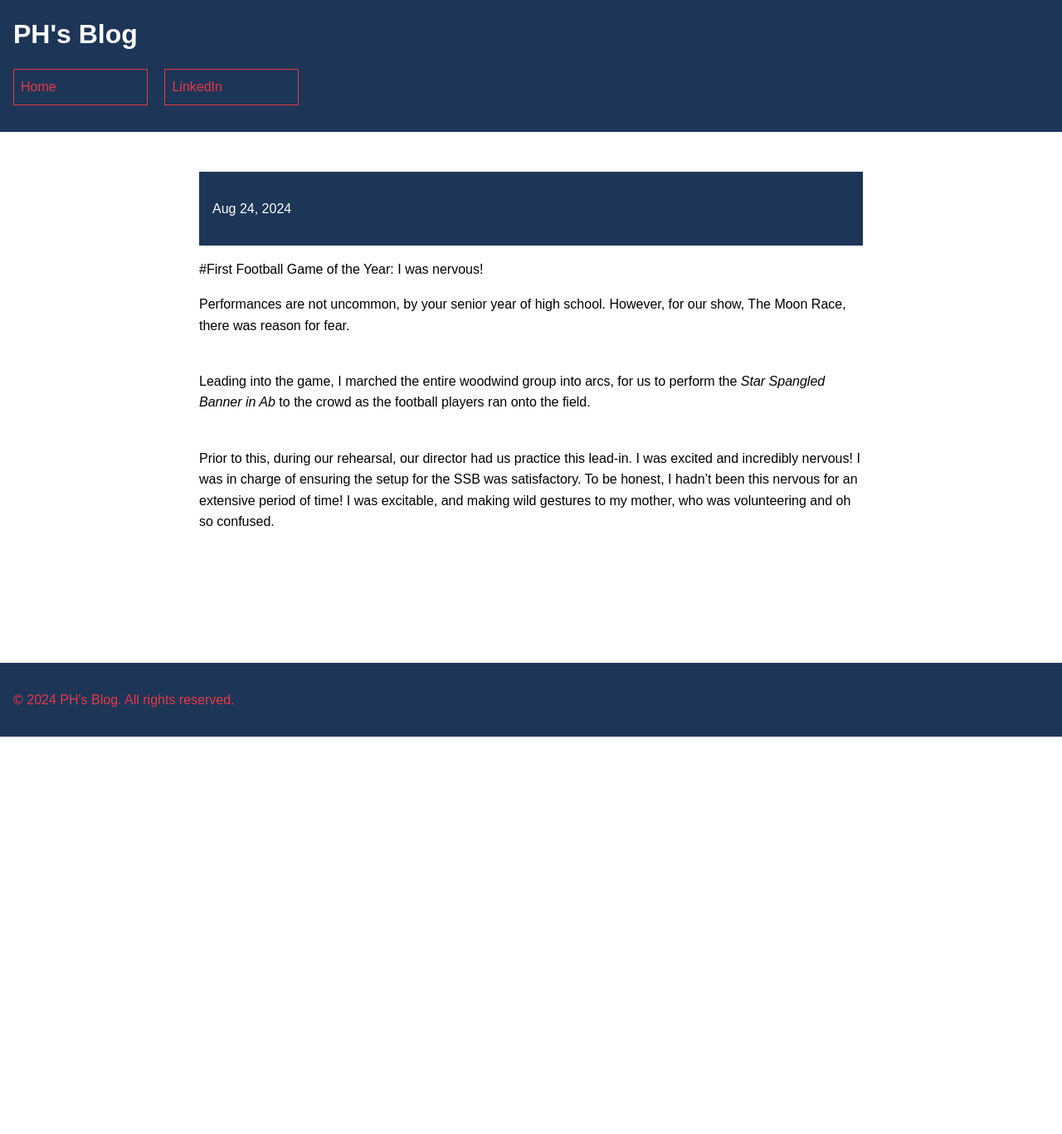
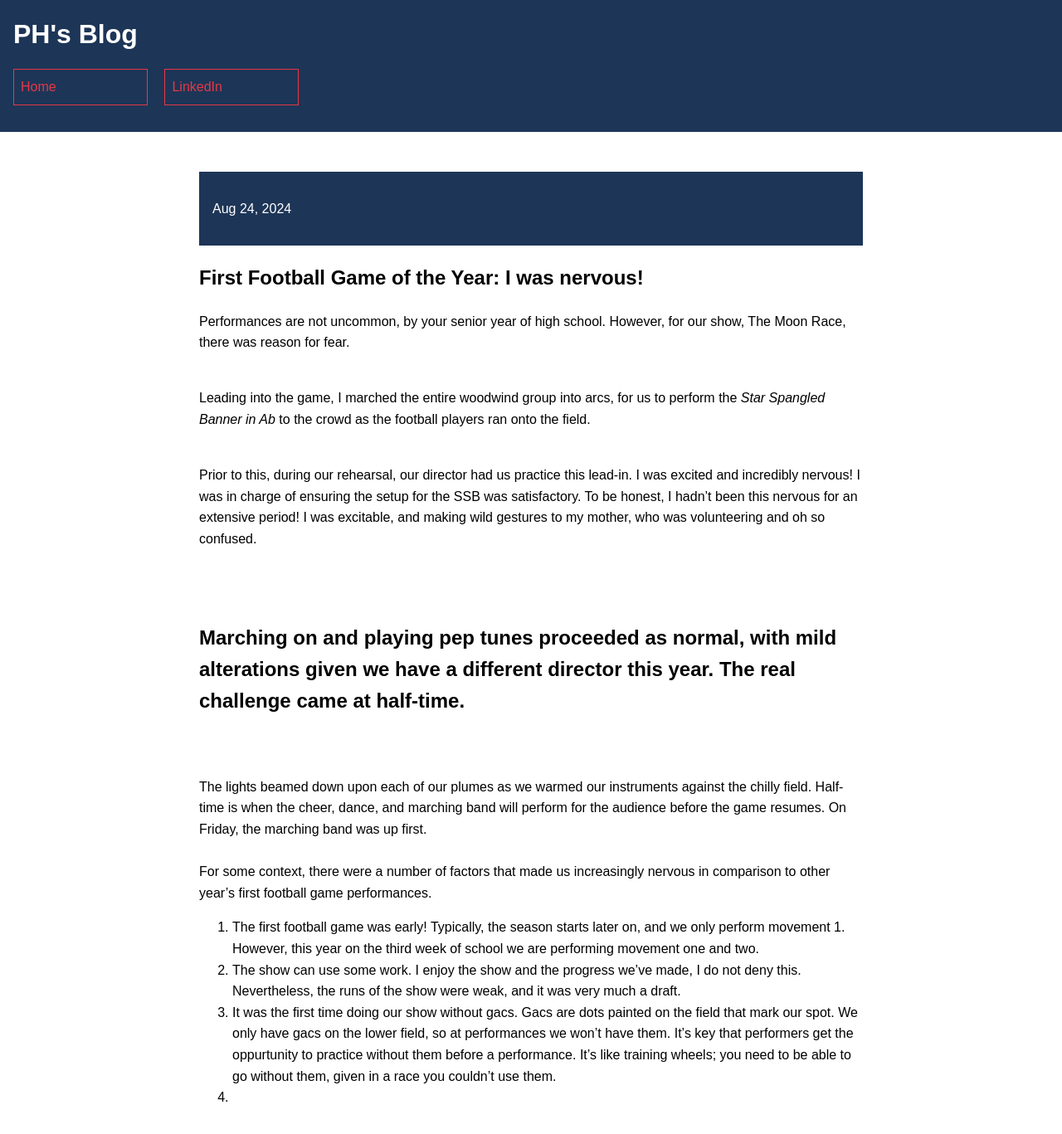
Before and after one commit to CaptainSapphire/PH-s-Blog, a Jekyll site: the page built from _posts/2024-08-24-first-football-game.md, in a window 1280 px wide and 1400 px high. Shown: the top 1367 px of the window at 83% size. Built offline with Jekyll 4.4.1, drawn with Linux system fonts in a browser that asks for light colours; our own code applies the rules of GitHub Pages for plain Markdown files.

Commit message:
Update 2024-08-24-first-football-game.md

```diff
--- a/_posts/2024-08-24-first-football-game.md
+++ b/_posts/2024-08-24-first-football-game.md
@@ -1,10 +1,20 @@
-#First Football Game of the Year: I was nervous!
+# First Football Game of the Year: I was nervous!
 
 Performances are not uncommon, by your senior year of high school. However, for our show, The Moon Race, there was reason for fear.<br><br>
 
 Leading into the game, I marched the entire woodwind group into arcs, for us to perform the *Star Spangled Banner in Ab* to the crowd as the football players ran onto the field. <br><br>
 
 Prior to this, during our rehearsal, our director had us practice this lead-in. I was excited and incredibly nervous! I was in charge of ensuring the setup for the SSB was satisfactory.
-To be honest, I hadn't been this nervous for an extensive period of time! I was excitable, and making wild gestures to my mother, who was volunteering and oh so confused.
+To be honest, I hadn't been this nervous for an extensive period! I was excitable, and making wild gestures to my mother, who was volunteering and oh so confused.
 
 <br><br>
+
+## Marching on and playing pep tunes proceeded as normal, with mild alterations given we have a different director this year. The real challenge came at half-time.
+<br><br>
+ The lights beamed down upon each of our plumes as we warmed our instruments against the chilly field. Half-time is when the cheer, dance, and marching band will perform for the audience before the game resumes. On Friday, the marching band was up first.
+<br><br>
+For some context, there were a number of factors that made us increasingly nervous in comparison to other year's first football game performances.
+1. The first football game was early! Typically, the season starts later on, and we only perform movement 1. However, this year on the third week of school we are performing movement one and two.
+2. The show can use some work. I enjoy the show and the progress we've made, I do not deny this. Nevertheless, the runs of the show were weak, and it was very much a draft.
+3. It was the first time doing our show without gacs. Gacs are dots painted on the field that mark our spot. We only have gacs on the lower field, so at performances we won't have them. It's key that performers get the oppurtunity to practice without them before a performance. It's like training wheels; you need to be able to go without them, given in a race you couldn't use them.
+4.
```
